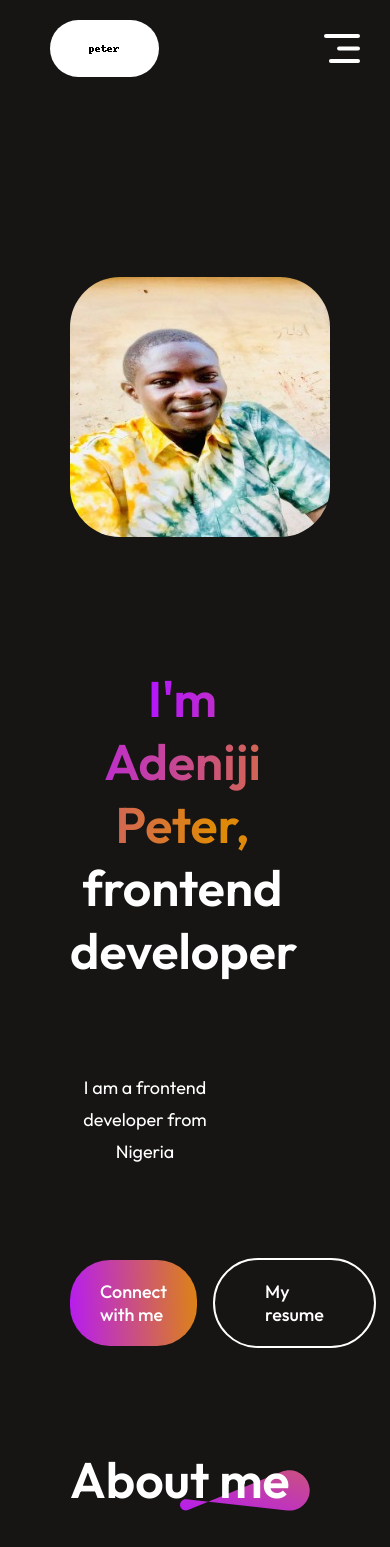
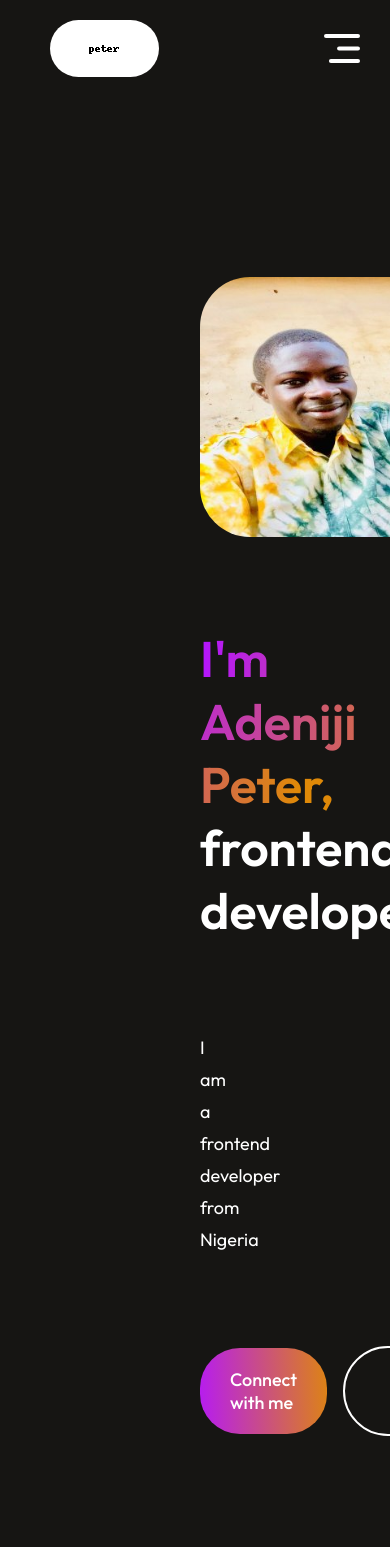
Before and after one commit to AGpeter2018/my-portfolio, a React (Vite) app: page / in a window 390 px wide. Shown: the top 1547 px of the page. Built offline with nearby package versions, Linux system fonts and the light colour scheme.

Commit message:
added a middle style

```diff
--- a/src/components/hero/hero.style.css
+++ b/src/components/hero/hero.style.css
@@ -73,16 +73,16 @@
   .hero {
     gap: 80px;
     align-items: start;
-    margin: 50px 70px;
+    margin: 50px 200px;
   }
   .hero-img {
-    margin-top: 120px;
+    margin: 120px auto 0 auto;
     width: 260px;
   }
 
   .hero h1 {
-    margin-top: 50px;
-    width: 90%;
+    margin: 10px auto 0 auto;
+    width: 130%;
     font-size: 50px;
   }
 
```
